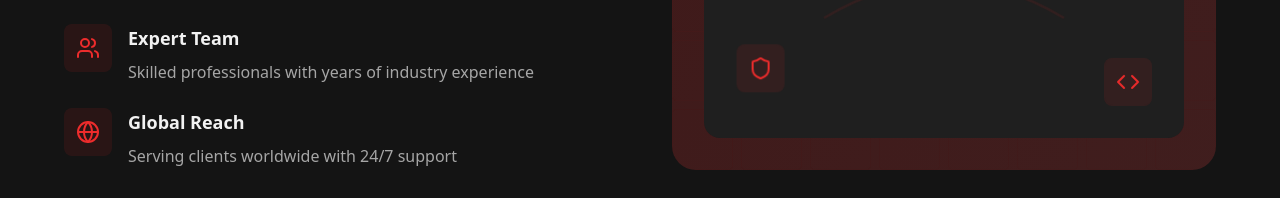
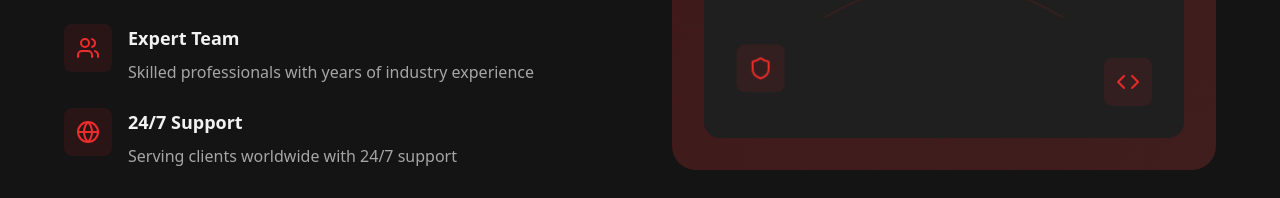
Before and after one commit to Ahsamkk/cybrox, a React (Vite) app: page / in a window 1280 px wide. Shown: the part 2146-2344 px from the top of the page. Built offline with nearby package versions, Linux system fonts and the light colour scheme.

Commit message:
Update Index.tsx

```diff
--- a/pages/Index.tsx
+++ b/pages/Index.tsx
@@ -258,7 +258,7 @@ export default function Index() {
                   },
                   {
                     icon: Globe,
-                    title: "Global Reach",
+                    title: "24/7 Support",
                     description: "Serving clients worldwide with 24/7 support"
                   }
                 ].map((feature, index) => (
```
